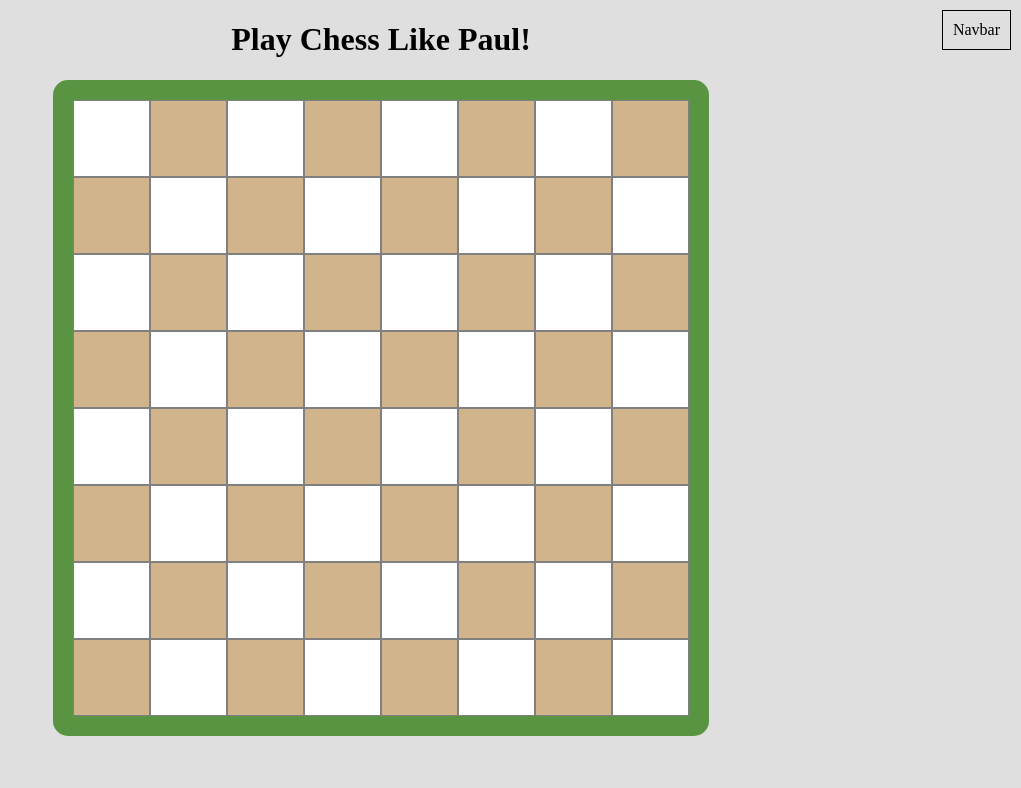
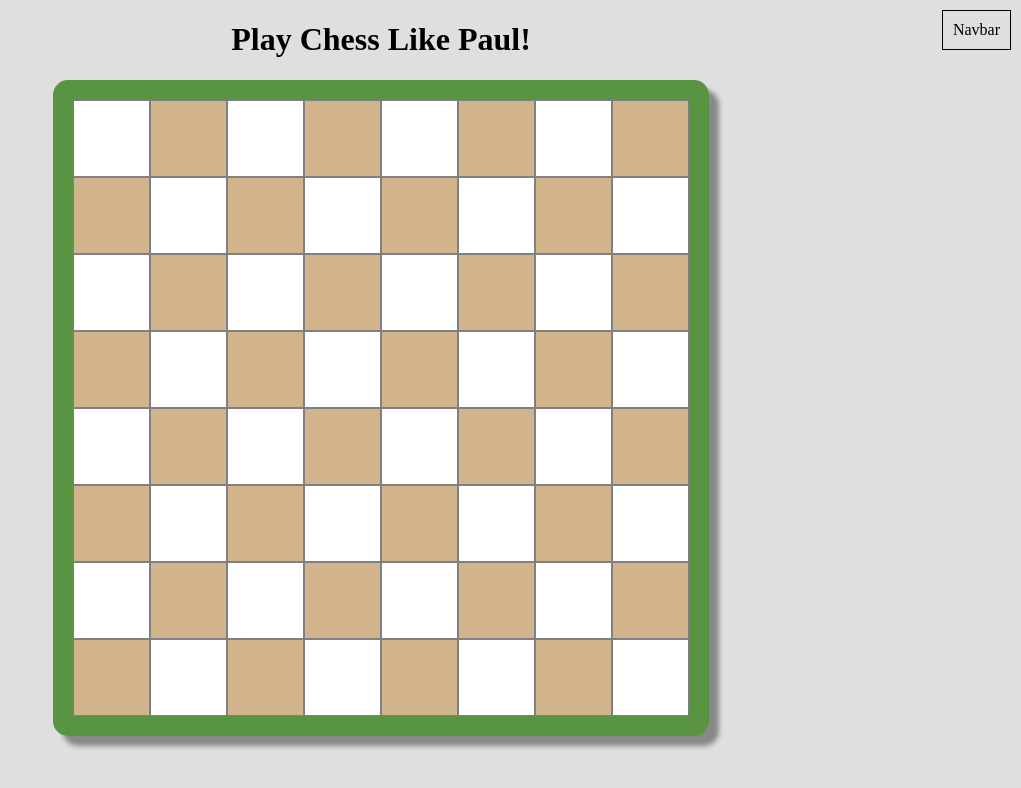
Before and after one commit to babelthuap/chess, a React app: page / in a window 1280 px wide. Shown: the top 788 px of the page, without its empty margins (259-1280 px from the left). Built offline with nearby package versions, Linux system fonts and the light colour scheme; the HTML template or start-up script is replaced by a standard one.

Commit message:
Prep for initial Heroku deployment

```diff
--- a/package.json
+++ b/package.json
@@ -10,6 +10,9 @@
     "start": "node ./bin/www",
     "postinstall": "./node_modules/webpack/bin/webpack.js",
     "test": "echo \"Error: no test specified\" && exit 1"
+  },
+  "engines": {
+    "node": "5.6.0"
   },
   "repository": {
     "type": "git",
--- a/src/css/style.css
+++ b/src/css/style.css
@@ -1,6 +1,10 @@
 body {
   background-color: #DFDFDF;
   text-align: center;
+}
+
+h1 {
+  font-family: Papyrus, serif;
 }
 
 .navbar {
@@ -12,9 +16,11 @@ body {
 }
 
 .board {
+  cursor: pointer;
   max-width: 616px;
   background-color: grey;
   border: 20px solid #589442;
+  box-shadow: 10px 10px 5px #888888;
   border-radius: 15px;
   margin: auto;
 }
--- a/src/js/components/Square.jsx
+++ b/src/js/components/Square.jsx
@@ -5,10 +5,15 @@ class Square extends React.Component {
     super(props);
     this.displayName = 'Square';
   }
+
+  handleClick() {
+    console.log('position', this.props.coordinates)
+  }
+
   render() {
     // console.log(this.props.coordinates)
     return (
-      <div className={`${this.props.color} square`}>
+      <div className={`${this.props.color} square`} onClick={this.handleClick.bind(this)}>
         <span className="piece">{this.props.piece}</span>
       </div>
     );
```
